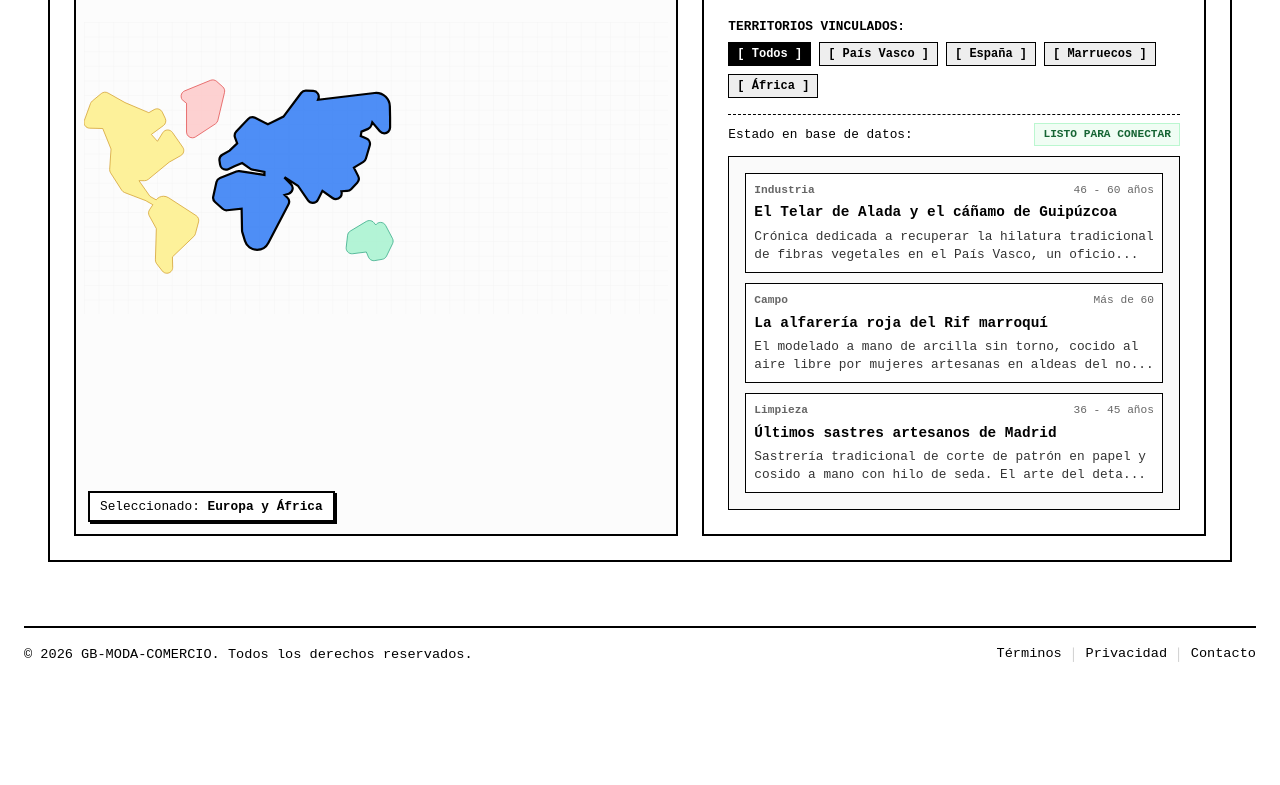
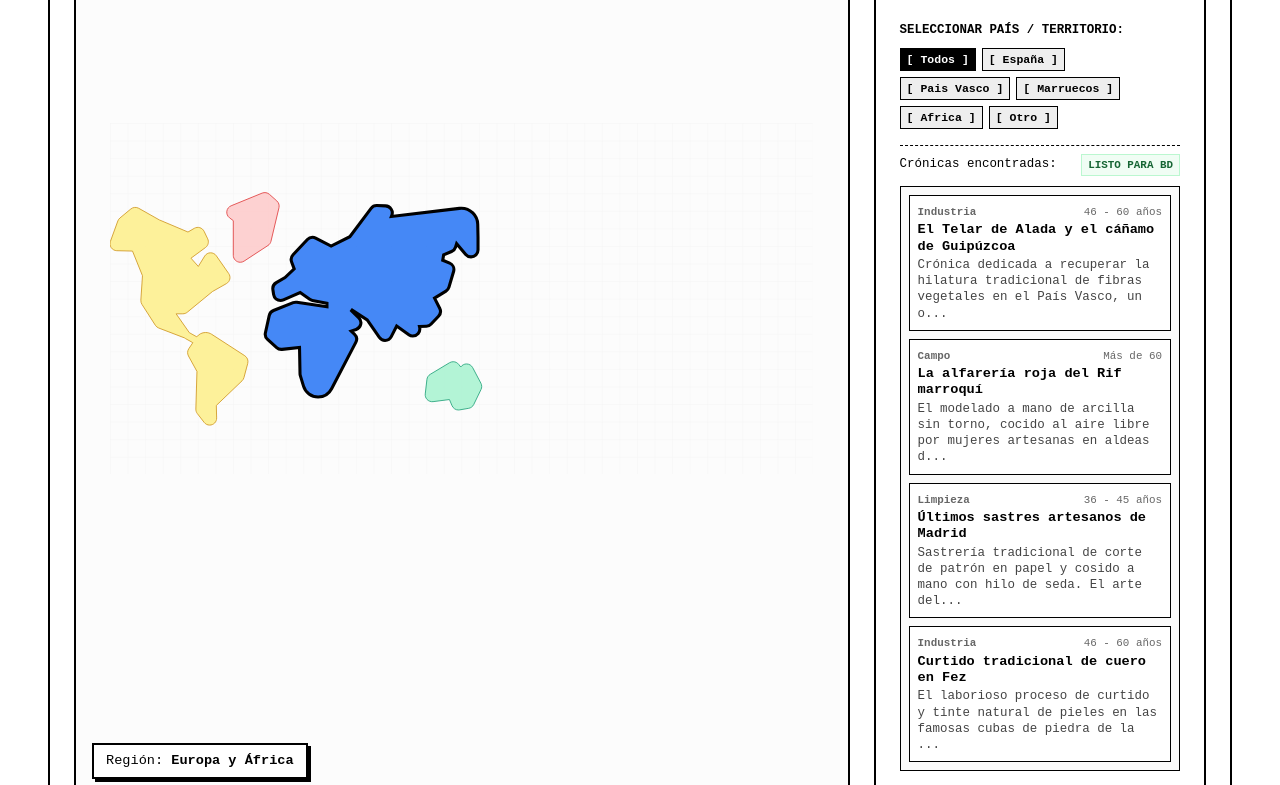
Before and after one commit to alvarezmarlen/GB-MODA-COMERCIO, a Vue app in the folder frontend/: page / in a window 1280 px wide. Shown: the part 895-1680 px from the top of the page. Before the commit the page ends 1601 px from the top, so only its background shows below. Built offline with nearby package versions, Linux system fonts and the light colour scheme.

Commit message:
Update map layout to 70/30 split and align selectable country options

```diff
--- a/frontend/src/components/organisms/InteractiveMap.vue
+++ b/frontend/src/components/organisms/InteractiveMap.vue
@@ -7,8 +7,9 @@
       </p>
     </div>
 
+    <!-- 70% / 30% Grid Layout -->
     <div class="map-grid">
-      <!-- Left: Interactive SVG Map -->
+      <!-- Left (70%): Interactive SVG Map -->
       <div class="map-visual-box">
         <svg viewBox="0 0 800 400" class="interactive-world-map" xmlns="http://www.w3.org/2000/svg">
           <!-- Background grids for wireframe style -->
@@ -87,7 +88,7 @@
 
         <!-- Hover visual tooltip inside the map box -->
         <div class="map-tooltip" v-if="hoveredRegion || selectedRegion">
-          <span>Seleccionado: </span>
+          <span>Región: </span>
           <strong>{{ getRegionDisplayName(hoveredRegion || selectedRegion) }}</strong>
         </div>
         <div class="map-tooltip" v-else>
@@ -95,10 +96,10 @@
         </div>
       </div>
 
-      <!-- Right: Detailed Information Panel & Filter options -->
+      <!-- Right (30%): Detailed Information Panel & Filter options -->
       <div class="map-details-box">
         <div class="details-header">
-          <div class="details-title-tag">REGIÓN SELECCIONADA</div>
+          <div class="details-title-tag">REGIÓN DEL MAPA</div>
           <h3 class="details-region-name">{{ getRegionDisplayName(selectedRegion) }}</h3>
         </div>
 
@@ -107,9 +108,9 @@
             {{ getRegionDescription(selectedRegion) }}
           </p>
 
-          <!-- Predefined list of aligned countries/options (considering the dropdown options) -->
+          <!-- Predefined Aligned Selectable Countries (España, Pais Vasco, Marruecos, Africa, America Central, otro) -->
           <div class="associated-countries-section">
-            <span class="associated-label">Territorios vinculados:</span>
+            <span class="associated-label">Seleccionar País / Territorio:</span>
             <div class="countries-tag-list">
               <button
                 v-for="country in getAssociatedCountries(selectedRegion)"
@@ -126,14 +127,14 @@
           <!-- Mapped stories result container (ready to connect to backend) -->
           <div class="stories-indicator-box">
             <div class="stories-count-label">
-              <span>Estado en base de datos: </span>
-              <strong class="ready-badge">Listo para conectar</strong>
+              <span>Crónicas encontradas: </span>
+              <strong class="ready-badge">Listo para BD</strong>
             </div>
 
             <div class="stories-list-placeholder">
               <div v-if="filteredStories.length === 0" class="no-stories-msg">
-                <span>-- Ninguna crónica cargada para esta selección --</span>
-                <p>Las historias creadas con origen en esta región se listarán automáticamente una vez conectado el backend.</p>
+                <span>-- Ninguna crónica cargada --</span>
+                <p>Las historias creadas con origen en esta región se listarán automáticamente aquí al conectar la base de datos.</p>
               </div>
               <div v-else class="stories-wireframe-cards">
                 <div
@@ -146,7 +147,7 @@
                     <span class="story-age-tag">{{ story.ageRange }}</span>
                   </div>
                   <h4 class="mini-card-title">{{ story.title }}</h4>
-                  <p class="mini-card-excerpt">{{ truncateText(story.description, 100) }}</p>
+                  <p class="mini-card-excerpt">{{ truncateText(story.description, 95) }}</p>
                 </div>
               </div>
             </div>
@@ -164,34 +165,29 @@ const selectedRegion = ref('Europa-Africa')
 const hoveredRegion = ref(null)
 const activeCountryFilter = ref('todos')
 
-// Predefined aligned select country options mapping
+// Exactly the user's requested selectable countries: España, Pais Vasco, Marruecos, Africa, America Central, y Otro.
 const getAssociatedCountries = (region) => {
   switch (region) {
     case 'Europa-Africa':
       return [
         { label: 'Todos', value: 'todos' },
-        { label: 'País Vasco', value: 'pais_vasco' },
-        { label: 'España', value: 'espana' },
-        { label: 'Marruecos', value: 'marruecos' },
-        { label: 'África', value: 'africa' }
+        { label: 'España', value: 'España' },
+        { label: 'Pais Vasco', value: 'Pais Vasco' },
+        { label: 'Marruecos', value: 'Marruecos' },
+        { label: 'Africa', value: 'Africa' },
+        { label: 'Otro', value: 'Otro' }
       ]
     case 'America':
       return [
         { label: 'Todos', value: 'todos' },
-        { label: 'Otro (América)', value: 'otro_america' }
+        { label: 'America Central', value: 'America Central' },
+        { label: 'Otro', value: 'Otro' }
       ]
-    case 'Oceania':
+    default:
       return [
         { label: 'Todos', value: 'todos' },
-        { label: 'Otro (Oceanía)', value: 'otro_oceania' }
+        { label: 'Otro', value: 'Otro' }
       ]
-    case 'Groenlandia':
-      return [
-        { label: 'Todos', value: 'todos' },
-        { label: 'Otro (Groenlandia)', value: 'otro_groenlandia' }
-      ]
-    default:
-      return [{ label: 'Todos', value: 'todos' }]
   }
 }
 
@@ -214,21 +210,21 @@ const getRegionDisplayName = (region) => {
 const getRegionDescription = (region) => {
   switch (region) {
     case 'Europa-Africa':
-      return 'Zona que conecta los territorios históricos de comercio y oficios tradicionales de España, el País Vasco y el continente africano. Alberga un legado inestimable en telares manuales, alfarería artesana y comercio agrícola.'
+      return 'Zona que conecta los territorios históricos de España, el País Vasco y el continente africano. Alberga un legado inestimable en oficios tradicionales.'
     case 'America':
-      return 'Territorio del continente americano. Engloba crónicas del desarrollo comercial americano, desde manufactura textil tradicional andina hasta talleres artesanales modernos.'
+      return 'Territorio del continente americano. Reúne crónicas de América Central y el resto del continente, desde telares tradicionales hasta orfebrería.'
     case 'Oceania':
-      return 'Región de islas y archipiélagos. Representa los saberes autóctonos vinculados a la pesca tradicional, tejidos vegetales y artesanías locales del Pacífico.'
+      return 'Región de islas y archipiélagos. Representa los oficios del Pacífico.'
     case 'Groenlandia':
-      return 'Zona ártica del norte. Reúne los oficios milenarios adaptados a condiciones extremas, técnicas de conservación y caza artesanal ancestral.'
+      return 'Zona ártica del norte. Reúne los oficios milenarios adaptados a climas helados.'
     default:
-      return 'Selecciona una región en el mapa interactivo para ver su descripción y filtrar las crónicas de oficios locales por países.'
+      return 'Haz clic en el mapa interactivo para ver su descripción.'
   }
 }
 
 const selectRegion = (region) => {
   selectedRegion.value = region
-  activeCountryFilter.value = 'todos' // Reset sub filter
+  activeCountryFilter.value = 'todos' // Reset filter
 }
 
 const toggleCountryFilter = (value) => {
@@ -242,34 +238,61 @@ const truncateText = (text, limit) => {
   return text.substring(0, limit) + '...'
 }
 
-// Mock Stories mapped to the country values to display high fidelity "todo listo" data
+// High-fidelity Mock Stories to show everything functioning perfectly
 const mockStories = [
   {
     id: 1,
     title: 'El Telar de Alada y el cáñamo de Guipúzcoa',
     profession: 'Industria',
     ageRange: '46 - 60 años',
-    country: 'pais_vasco',
+    country: 'Pais Vasco',
     region: 'Europa-Africa',
-    description: 'Crónica dedicada a recuperar la hilatura tradicional de fibras vegetales en el País Vasco, un oficio que definió la vestimenta local durante siglos y hoy resiste a pequeña escala.'
+    description: 'Crónica dedicada a recuperar la hilatura tradicional de fibras vegetales en el País Vasco, un oficio que definió la vestimenta local durante siglos.'
   },
   {
     id: 2,
     title: 'La alfarería roja del Rif marroquí',
     profession: 'Campo',
     ageRange: 'Más de 60',
-    country: 'marruecos',
+    country: 'Marruecos',
     region: 'Europa-Africa',
-    description: 'El modelado a mano de arcilla sin torno, cocido al aire libre por mujeres artesanas en aldeas del norte de Marruecos. Un legado vivo transmitido de madres a hijas.'
+    description: 'El modelado a mano de arcilla sin torno, cocido al aire libre por mujeres artesanas en aldeas de Marruecos. Un legado vivo transmitido de madres a hijas.'
   },
   {
     id: 3,
     title: 'Últimos sastres artesanos de Madrid',
     profession: 'Limpieza',
     ageRange: '36 - 45 años',
-    country: 'espana',
+    country: 'España',
     region: 'Europa-Africa',
-    description: 'Sastrería tradicional de corte de patrón en papel y cosido a mano con hilo de seda. El arte del detalle que resiste al fast-fashion industrial.'
+    description: 'Sastrería tradicional de corte de patrón en papel y cosido a mano con hilo de seda. El arte del detalle que resiste al fast-fashion.'
+  },
+  {
+    id: 4,
+    title: 'Curtido tradicional de cuero en Fez',
+    profession: 'Industria',
+    ageRange: '46 - 60 años',
+    country: 'Africa',
+    region: 'Europa-Africa',
+    description: 'El laborioso proceso de curtido y tinte natural de pieles en las famosas cubas de piedra de la medina de Fez.'
+  },
+  {
+    id: 5,
+    title: 'Tejido del Huipil tradicional en Guatemala',
+    profession: 'Casa',
+    ageRange: '26 - 35 años',
+    country: 'America Central',
+    region: 'America',
+    description: 'El arte del telar de cintura usado por mujeres mayas en Guatemala para tejer huipiles con intrincados diseños geométricos.'
+  },
+  {
+    id: 6,
+    title: 'Tallado en piedra volcánica en Antigua',
+    profession: 'Campo',
+    ageRange: '36 - 45 años',
+    country: 'Otro',
+    region: 'America',
+    description: 'Elaboración tradicional de morteros (molcajetes) tallados pacientemente a partir de rocas volcánicas locales.'
   }
 ]
 
@@ -315,9 +338,10 @@ const filteredStories = computed(() => {
   margin-top: 4px;
 }
 
+/* 70% / 30% Screen Grid Layout */
 .map-grid {
   display: grid;
-  grid-template-columns: 1.2fr 1fr;
+  grid-template-columns: 7fr 3fr; /* 70% / 30% Split */
   gap: var(--wf-spacing-lg);
   align-items: stretch;
 }
@@ -326,21 +350,21 @@ const filteredStories = computed(() => {
 .map-visual-box {
   border: 2px solid var(--wf-border);
   background: #fcfcfc;
-  padding: var(--wf-spacing-sm);
+  padding: var(--wf-spacing-md);
   position: relative;
   display: flex;
   flex-direction: column;
   justify-content: center;
   align-items: center;
-  min-height: 360px;
+  min-height: 480px; /* Made the map significantly larger visually */
   overflow: hidden;
   transition: all 0.3s ease;
 }
 
 .interactive-world-map {
-  width: 100%;
+  width: 95%;
   height: auto;
-  max-height: 350px;
+  max-height: 440px;
 }
 
 /* Map Paths styling matching the premium wireframe sketch style */
@@ -353,20 +377,20 @@ path {
 path:hover {
   opacity: 1;
   stroke: var(--wf-border) !important;
-  stroke-width: 3 !important;
-  filter: drop-shadow(0px 4px 6px rgba(0,0,0,0.1));
+  stroke-width: 3.5 !important;
+  filter: drop-shadow(0px 4px 8px rgba(0,0,0,0.15));
 }
 
 .active-region {
   opacity: 1 !important;
   stroke: var(--wf-border) !important;
-  stroke-width: 3 !important;
-  fill-opacity: 0.9;
+  stroke-width: 3.5 !important;
+  fill-opacity: 0.95;
 }
 
-/* Special styling highlights per path */
+/* High fidelity region color schemes */
 #Europa-Africa {
-  fill: #80c2f7; /* High-fidelity light blue */
+  fill: #80c2f7;
   stroke: #2563eb;
 }
 #Europa-Africa.active-region, #Europa-Africa:hover {
@@ -399,18 +423,18 @@ path:hover {
 
 .map-tooltip {
   position: absolute;
-  bottom: 12px;
-  left: 12px;
+  bottom: 16px;
+  left: 16px;
   background: var(--wf-bg);
   border: 2px solid var(--wf-border);
-  padding: 4px 10px;
-  font-size: 0.8rem;
+  padding: 6px 12px;
+  font-size: 0.85rem;
   font-family: monospace;
   z-index: 10;
-  box-shadow: 2px 2px 0px var(--wf-border);
+  box-shadow: 3px 3px 0px var(--wf-border);
 }
 
-/* Details Box Panel styling */
+/* Details Box Panel (30% column) styling */
 .map-details-box {
   border: 2px solid var(--wf-border);
   background: var(--wf-bg);
@@ -418,6 +442,7 @@ path:hover {
   flex-direction: column;
   padding: var(--wf-spacing-lg);
   transition: all 0.3s ease;
+  min-height: 480px;
 }
 
 .map-details-box:hover {
@@ -428,7 +453,7 @@ path:hover {
 .details-header {
   border-bottom: 2px solid var(--wf-border);
   padding-bottom: var(--wf-spacing-sm);
-  margin-bottom: var(--wf-spacing-sm);
+  margin-bottom: var(--wf-spacing-md);
 }
 
 .details-title-tag {
@@ -445,10 +470,11 @@ path:hover {
 }
 
 .details-description {
-  font-size: 0.88rem;
+  font-size: 0.85rem;
   line-height: 1.5;
   margin-bottom: var(--wf-spacing-md);
   text-align: justify;
+  color: #333333;
 }
 
 .associated-countries-section {
@@ -457,21 +483,21 @@ path:hover {
 
 .associated-label {
   display: block;
-  font-size: 0.8rem;
+  font-size: 0.78rem;
   font-weight: bold;
-  margin-bottom: 6px;
+  margin-bottom: 8px;
   text-transform: uppercase;
 }
 
 .countries-tag-list {
   display: flex;
   flex-wrap: wrap;
-  gap: 8px;
+  gap: 6px;
 }
 
 .country-filter-btn {
-  font-size: 0.75rem;
-  padding: 4px 8px;
+  font-size: 0.72rem;
+  padding: 4px 6px;
   background: var(--wf-button-bg);
   border: 1px solid var(--wf-border);
 }
@@ -485,13 +511,16 @@ path:hover {
 .stories-indicator-box {
   border-top: 1px dashed var(--wf-border);
   padding-top: var(--wf-spacing-sm);
+  flex-grow: 1;
+  display: flex;
+  flex-direction: column;
 }
 
 .stories-count-label {
   display: flex;
   justify-content: space-between;
   align-items: center;
-  font-size: 0.8rem;
+  font-size: 0.78rem;
   margin-bottom: 10px;
 }
 
@@ -499,52 +528,55 @@ path:hover {
   background: #f0fdf4;
   color: #166534;
   border: 1px solid #bbf7d0;
-  padding: 2px 8px;
-  font-size: 0.7rem;
+  padding: 2px 6px;
+  font-size: 0.68rem;
   text-transform: uppercase;
 }
 
 .stories-list-placeholder {
   background: #fafafa;
   border: 1px solid var(--wf-border);
-  padding: var(--wf-spacing-md);
+  padding: var(--wf-spacing-sm);
   min-height: 120px;
+  flex-grow: 1;
+  overflow-y: auto;
 }
 
 .no-stories-msg {
   color: #777777;
-  font-size: 0.8rem;
+  font-size: 0.78rem;
   text-align: center;
   display: flex;
   flex-direction: column;
-  gap: 6px;
+  gap: 4px;
+  padding: var(--wf-spacing-sm);
 }
 
 .stories-wireframe-cards {
   display: flex;
   flex-direction: column;
-  gap: 10px;
+  gap: 8px;
 }
 
 .story-mini-card {
   border: 1px solid var(--wf-border);
   background: var(--wf-bg);
-  padding: 8px var(--wf-spacing-sm);
+  padding: 8px;
   transition: all 0.2s ease;
 }
 
 .story-mini-card:hover {
   background: #fcfcfc;
-  transform: translateX(4px);
+  transform: translateX(3px);
   box-shadow: 2px 2px 0 var(--wf-border);
 }
 
 .mini-card-header {
   display: flex;
   justify-content: space-between;
-  font-size: 0.7rem;
+  font-size: 0.68rem;
   color: #666666;
-  margin-bottom: 4px;
+  margin-bottom: 2px;
 }
 
 .story-profession-tag {
@@ -552,22 +584,25 @@ path:hover {
 }
 
 .mini-card-title {
-  font-size: 0.9rem;
+  font-size: 0.85rem;
   font-weight: bold;
-  margin-bottom: 4px;
+  margin-bottom: 2px;
+  line-height: 1.2;
 }
 
 .mini-card-excerpt {
-  font-size: 0.8rem;
-  color: #333333;
-  line-height: 1.4;
+  font-size: 0.78rem;
+  color: #444444;
+  line-height: 1.3;
 }
 
 /* Responsive grid for map */
-@media (max-width: 800px) {
+@media (max-width: 900px) {
   .map-grid {
     grid-template-columns: 1fr;
-    gap: var(--wf-spacing-md);
+  }
+  .map-visual-box {
+    min-height: 380px;
   }
 }
 </style>
```
